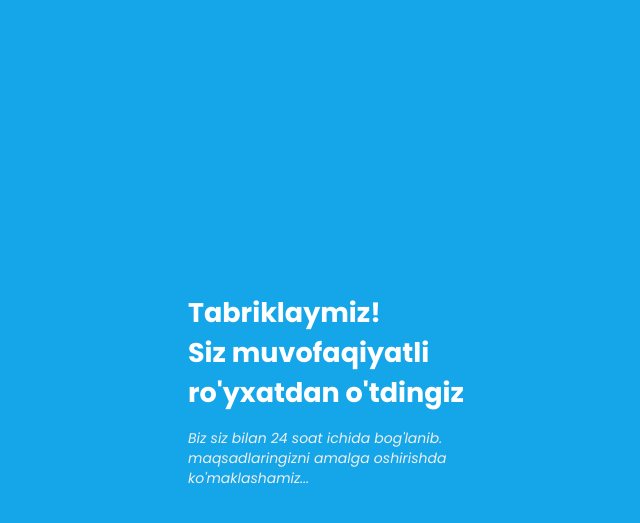
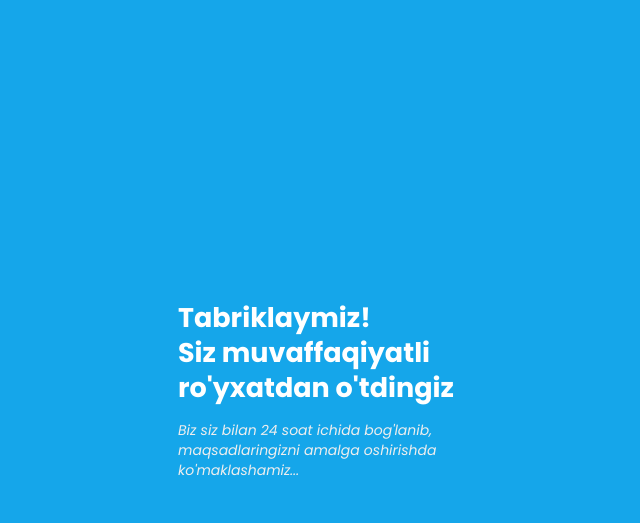
Before and after one commit to otabeck-tursunov/QR-Code-Generator, a Django app: page /success/ in a window 1280 px wide. Shown: the top 523 px of the page, without its empty margins (302-942 px from the left). Run offline with Django 5.2, Linux system fonts and the light colour scheme.

Commit message:
some changes

```diff
--- a/templates/form-confirm.html
+++ b/templates/form-confirm.html
@@ -27,7 +27,7 @@
 
     .container {
       margin: 0 auto;
-      width: 300px;
+      width: 320px;
       /* height: 300px; */
       text-align: left;
     }
@@ -35,7 +35,8 @@
       font-size: 27px;
       font-weight: 700;
       margin-bottom: 15px;
-      line-height: 40px;
+
+      line-height: 35px;
     }
     .info {
       font-size: 14px;
@@ -49,11 +50,11 @@
     <div class="container">
       <div class="title">
         Tabriklaymiz! <br />
-        Siz muvofaqiyatli <br />
+        Siz muvaffaqiyatli <br />
         ro'yxatdan o'tdingiz
       </div>
       <p class="info">
-        Biz siz bilan 24 soat ichida bog'lanib. maqsadlaringizni amalga
+        Biz siz bilan 24 soat ichida bog'lanib, maqsadlaringizni amalga
         oshirishda ko'maklashamiz...
       </p>
     </div>
```
Also changed, not shown: db.sqlite3.
